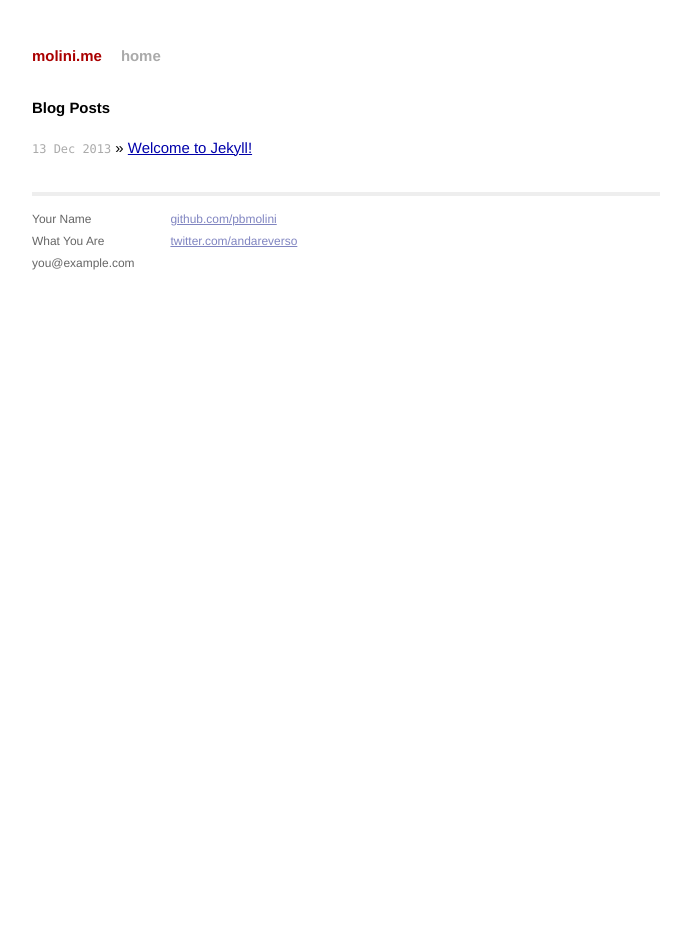
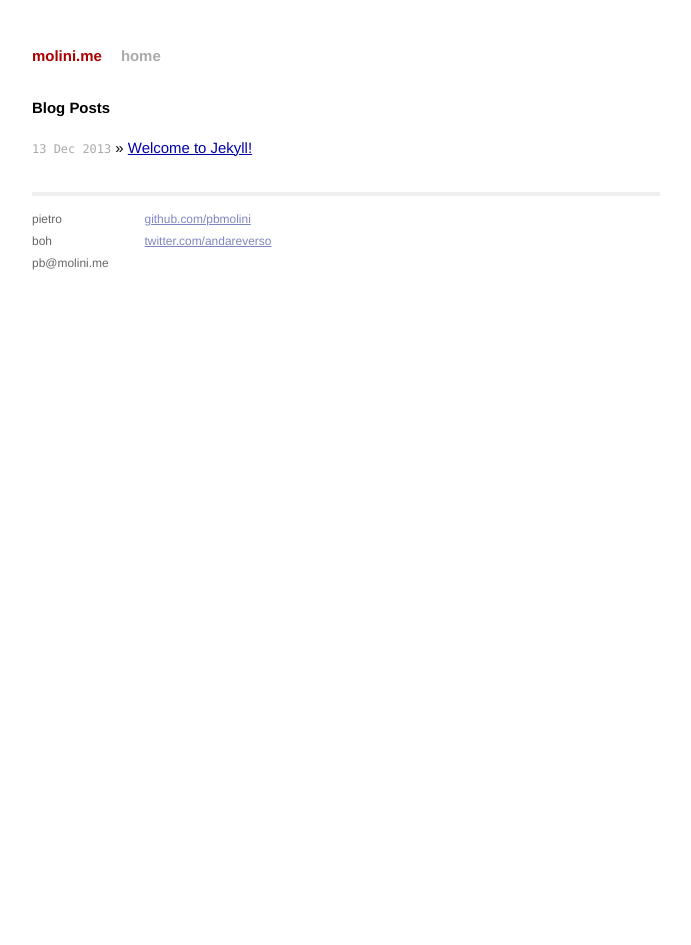
Before and after one commit to pbmolini/molini.me, a Jekyll site: the page built from index.html, in a window 1280 px wide. Shown: the whole page, without its empty margins (294-985 px from the left). Built offline with Jekyll 4.4.1, drawn with Linux system fonts in a browser that asks for light colours; Markdown is read by kramdown in place of the engine named in the settings.

Commit message:
site url

```diff
--- a/_config.yml
+++ b/_config.yml
@@ -1,3 +1,4 @@
 name: molini.me
 markdown: redcarpet
 pygments: true
+url: .
--- a/_layouts/default.html
+++ b/_layouts/default.html
@@ -7,18 +7,18 @@
         <meta name="viewport" content="width=device-width">
 
         <!-- syntax highlighting CSS -->
-        <link rel="stylesheet" href="/css/syntax.css">
+        <link rel="stylesheet" href="{{site.url}}/css/syntax.css">
 
         <!-- Custom CSS -->
-        <link rel="stylesheet" href="/css/main.css">
+        <link rel="stylesheet" href="{{site.url}}/css/main.css">
 
     </head>
     <body>
 
         <div class="site">
           <div class="header">
-            <h1 class="title"><a href="/">{{ site.name }}</a></h1>
-            <a class="extra" href="/">home</a>
+            <h1 class="title"><a href="{{site.url}}/">{{ site.name }}</a></h1>
+            <a class="extra" href="{{site.url}}/">home</a>
           </div>
 
           {{ content }}
@@ -26,9 +26,9 @@
           <div class="footer">
             <div class="contact">
               <p>
-                Your Name<br />
-                What You Are<br />
-                you@example.com
+                pietro<br />
+                boh<br />
+                pb@molini.me
               </p>
             </div>
             <div class="contact">
```
